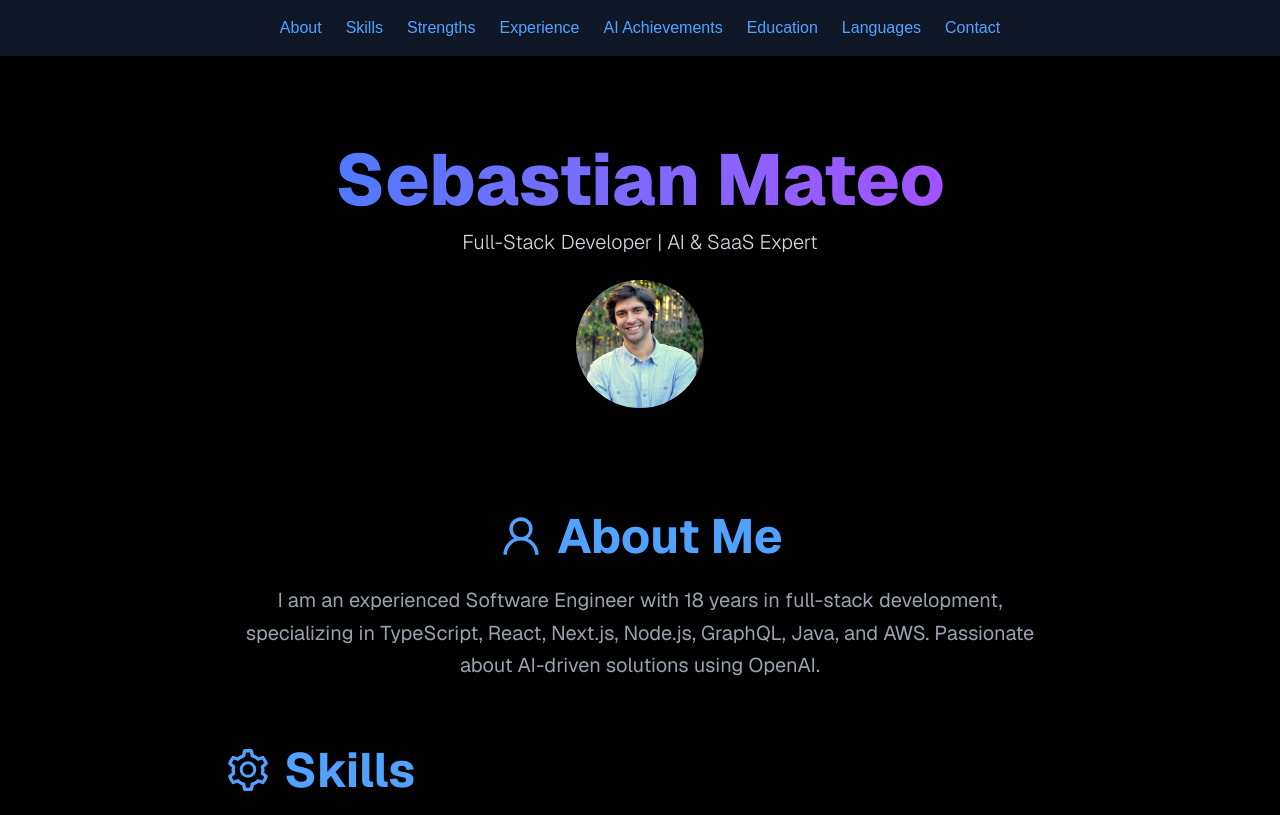
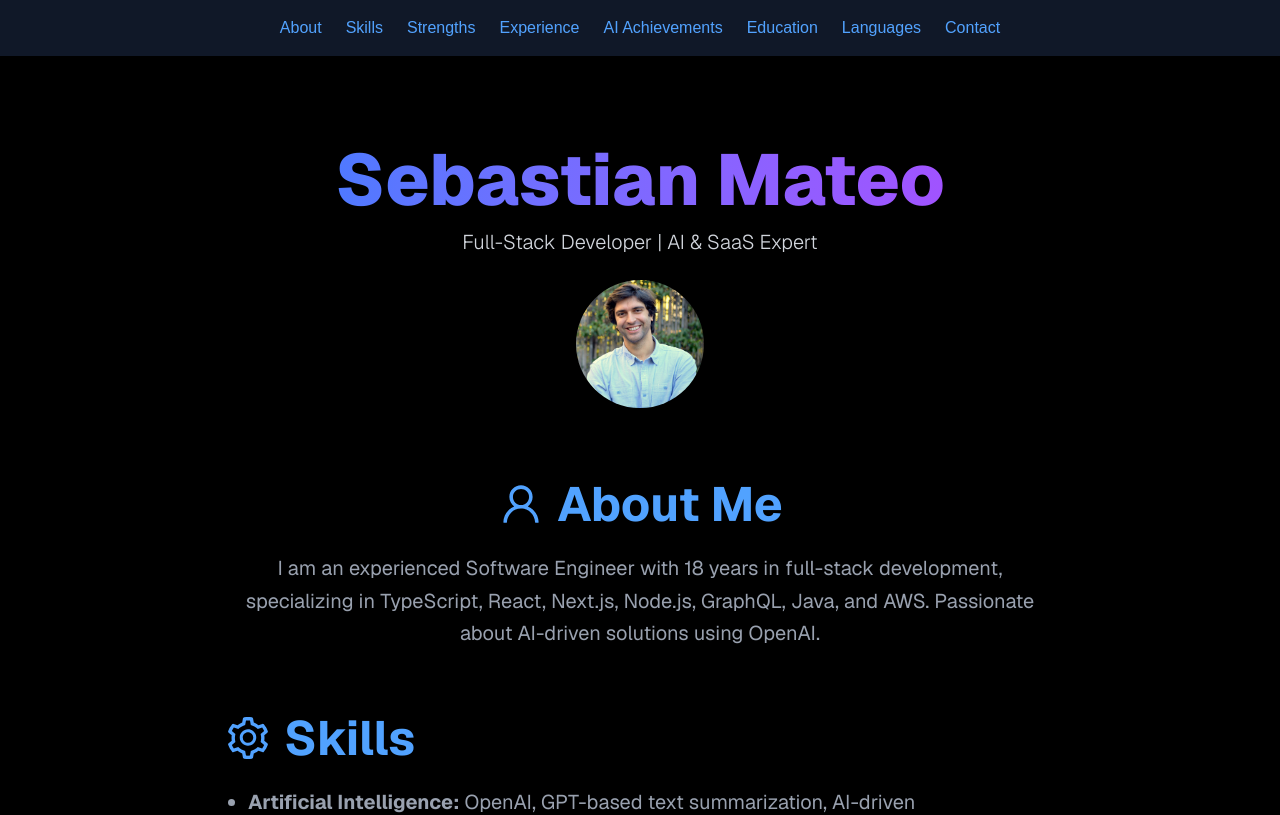
Before and after one commit to sebamateo/sebastian_portfolio, a Next.js app: page / in a window 1280 px wide. Shown: the top 815 px of the page. Built offline with nearby package versions, Linux system fonts and the light colour scheme.

Commit message:
reduce top padding

```diff
--- a/src/app/page.tsx
+++ b/src/app/page.tsx
@@ -149,7 +149,7 @@ export default function Home() {
             </header>
 
             <div className="flex flex-col px-4 sm:px-6 md:px-8 mt-10">
-                <motion.section id="about" className="scroll-mt-24 mt-16 text-center" variants={fadeInUp}>
+                <motion.section id="about" className="scroll-mt-24 mt-8 text-center" variants={fadeInUp}>
                     <h2 className="text-3xl sm:text-4xl md:text-5xl font-bold text-blue-400 flex items-center justify-center gap-3">
                         <AiOutlineUser className="text-3xl sm:text-4xl md:text-5xl"/> About Me
                     </h2>
```
